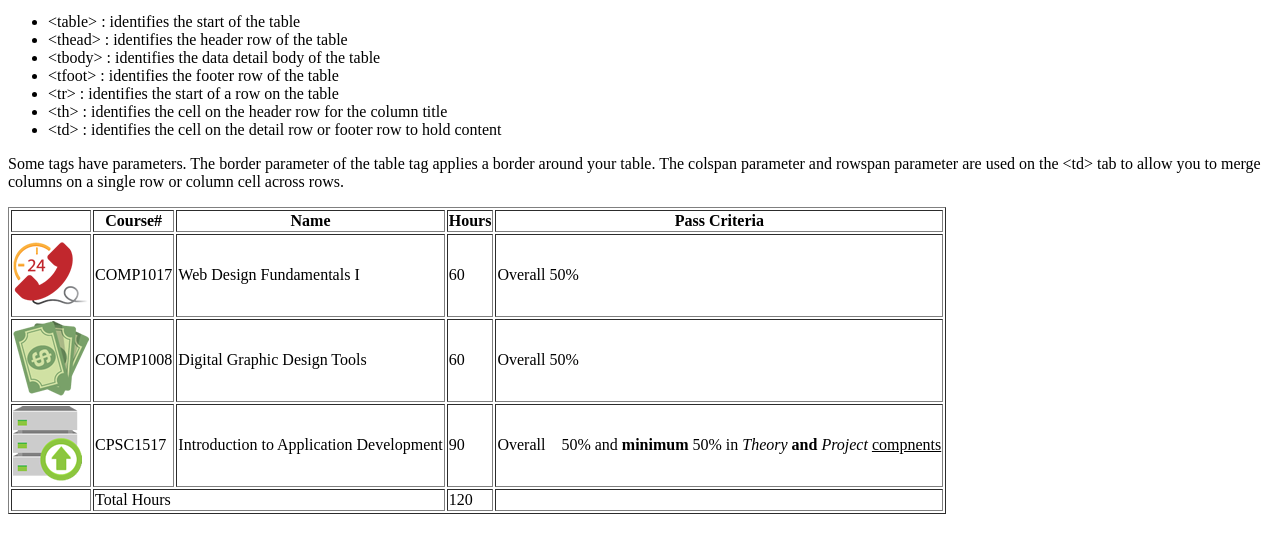
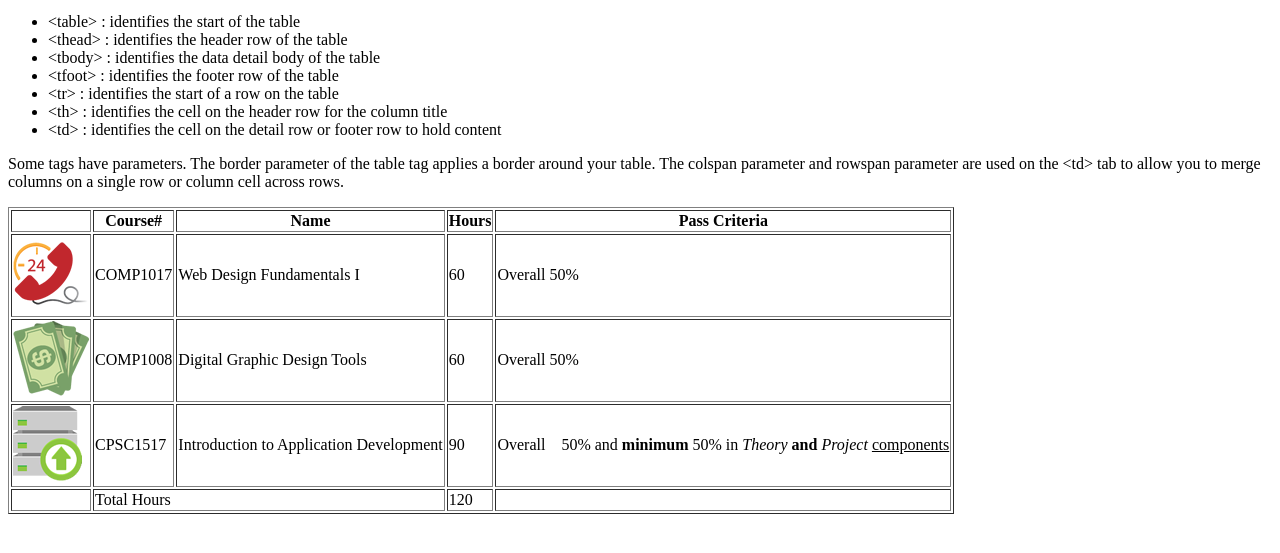
Before and after one commit to comp-1017/1017-sep-2021-oa09-workbook-spatel130, a plain HTML site: page table-demo/index.html in a window 1280 px wide. Shown: the part 101-654 px from the top of the page. Drawn offline with Linux system fonts and the light colour scheme.

Commit message:
Update index.html

```diff
--- a/table-demo/index.html
+++ b/table-demo/index.html
@@ -61,7 +61,7 @@
                     <td>Overall &nbsp;&nbsp;&nbsp;50% and
                         <b>minimum</b>
                         50% in <i>Theory</i> <strong>and</strong>
-                        <em>Project</em> <u>compnents</u></td>
+                        <em>Project</em> <u>components</u></td>
                 </tr>
             </tbody>
 
```
